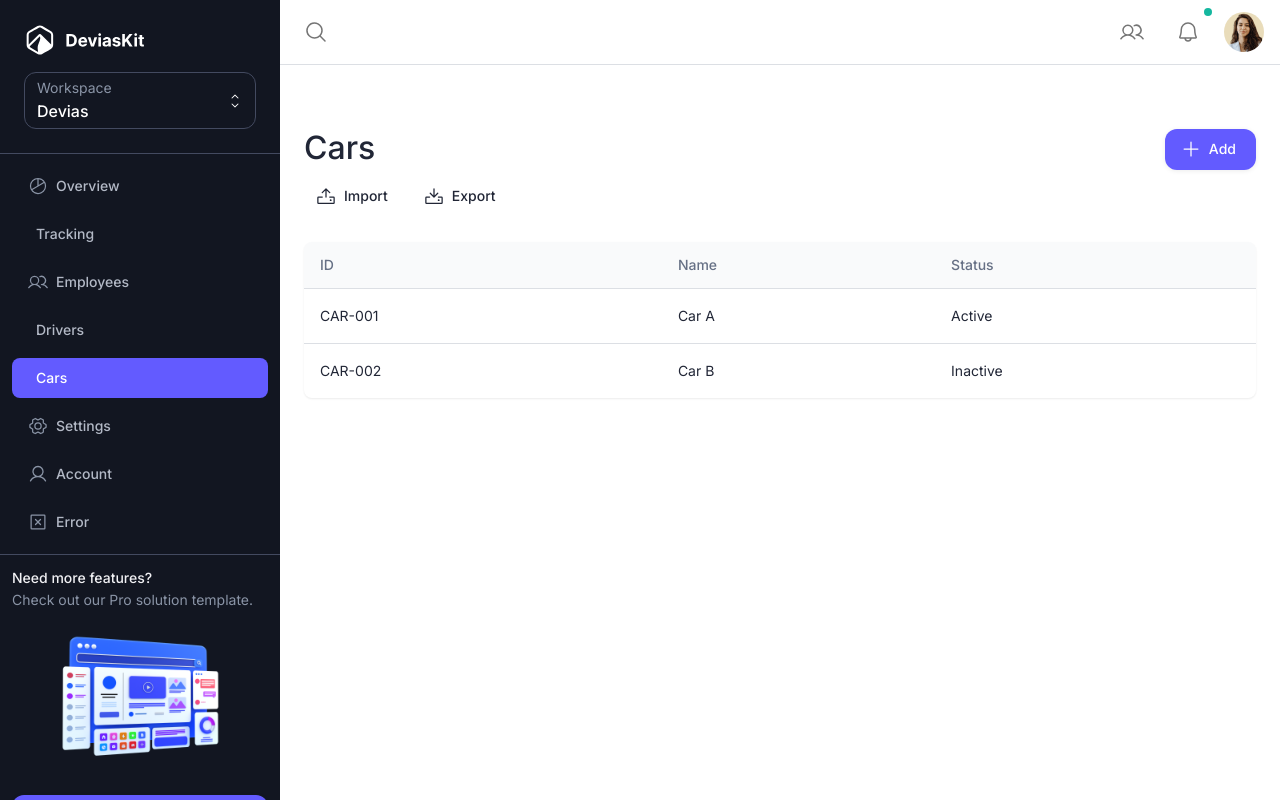
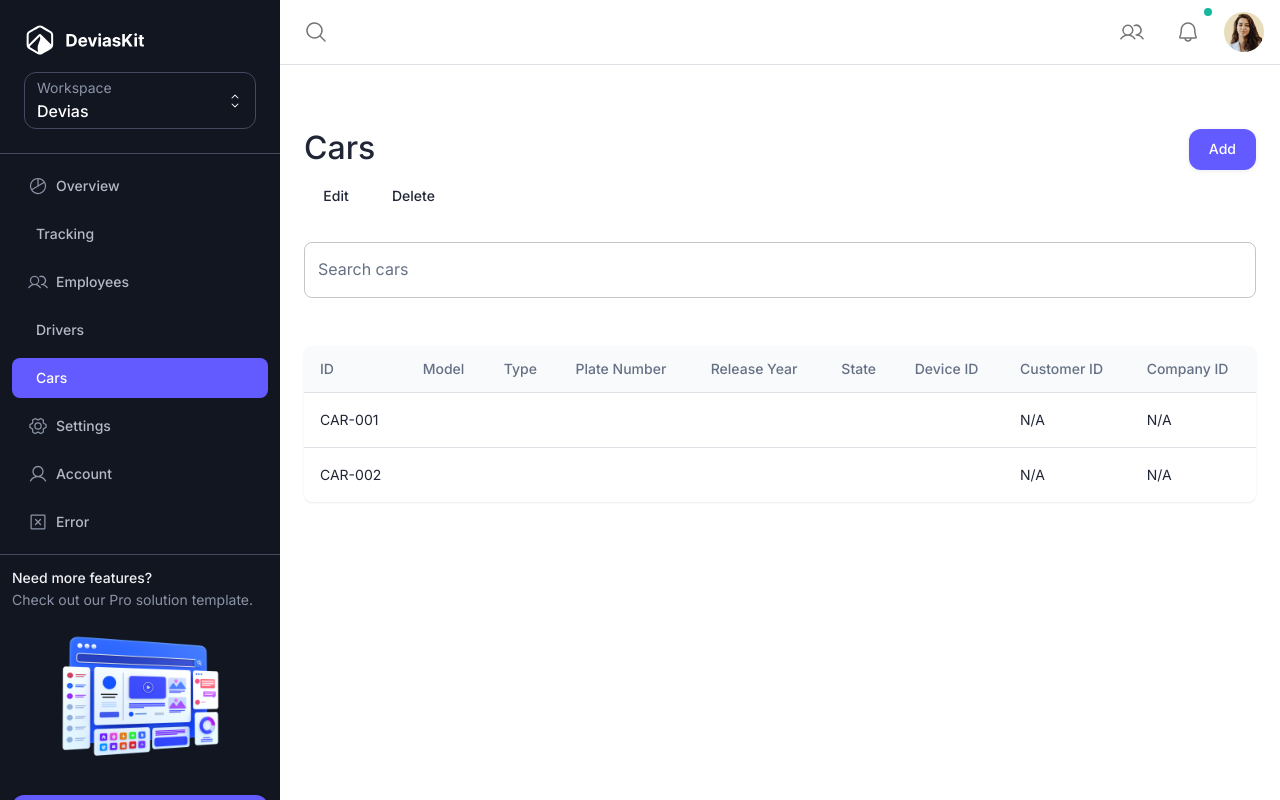
Before and after one commit to KauDriverAnalysis/Driving-Behavior-Analysis-System, a Next.js app in the folder material-kit-react-main/: page /dashboard/cars in a window 1280 px wide. Built offline with nearby package versions, Linux system fonts and the light colour scheme; no server answers; sample sign-in values are in the browser's storage.

Commit message:
modify the tables to matxh the database&adding searchbar to cars

```diff
--- a/material-kit-react-main/src/app/dashboard/cars/page.tsx
+++ b/material-kit-react-main/src/app/dashboard/cars/page.tsx
@@ -1,12 +1,9 @@
-// filepath: /c:/Users/Eyad/Documents/GitHub/Driving-Behavior-Analysis-System/qqq/Driving-Behavior-Analysis-System/material-kit-react-main/src/pages/dashboard/cars.tsx
 import * as React from 'react';
 import Stack from '@mui/material/Stack';
 import Typography from '@mui/material/Typography';
 import Button from '@mui/material/Button';
-import { Download as DownloadIcon } from '@phosphor-icons/react/dist/ssr/Download';
-import { Plus as PlusIcon } from '@phosphor-icons/react/dist/ssr/Plus';
-import { Upload as UploadIcon } from '@phosphor-icons/react/dist/ssr/Upload';
 import { CarsTable } from '@/components/dashboard/cars/CarsTable';
+import { CarsFilters } from '@/components/dashboard/cars/CarsFilters'; // Import the CarsFilters component
 
 const cars = [
   { id: 'CAR-001', name: 'Car A', status: 'Active' },
@@ -26,20 +23,25 @@ export default function Cars(): React.JSX.Element {
         <Stack spacing={1} sx={{ flex: '1 1 auto' }}>
           <Typography variant="h4">Cars</Typography>
           <Stack direction="row" spacing={1} sx={{ alignItems: 'center' }}>
-            <Button color="inherit" startIcon={<UploadIcon fontSize="var(--icon-fontSize-md)" />}>
-              Import
+            {/* Edit Button */}
+            <Button color="inherit">
+              Edit
             </Button>
-            <Button color="inherit" startIcon={<DownloadIcon fontSize="var(--icon-fontSize-md)" />}>
-              Export
+            {/* Delete Button */}
+            <Button color="inherit">
+              Delete
             </Button>
           </Stack>
         </Stack>
         <div>
-          <Button startIcon={<PlusIcon fontSize="var(--icon-fontSize-md)" />} variant="contained">
+          {/* Add Button */}
+          <Button variant="contained">
             Add
           </Button>
         </div>
       </Stack>
+      {/* Add the CarsFilters component */}
+      <CarsFilters />
       <CarsTable
         count={cars.length}
         page={page}
--- /dev/null
+++ b/material-kit-react-main/src/components/dashboard/cars/CarsFilters.tsx
@@ -0,0 +1,11 @@
+import * as React from 'react';
+import TextField from '@mui/material/TextField';
+import Box from '@mui/material/Box';
+
+export function CarsFilters(): React.JSX.Element {
+  return (
+    <Box sx={{ display: 'flex', justifyContent: 'space-between', mb: 3 }}>
+      <TextField label="Search cars" variant="outlined" fullWidth />
+    </Box>
+  );
+}
--- a/material-kit-react-main/src/components/dashboard/cars/CarsTable.tsx
+++ b/material-kit-react-main/src/components/dashboard/cars/CarsTable.tsx
@@ -9,8 +9,14 @@ import TableContainer from '@mui/material/TableContainer';
 
 interface Car {
   id: string;
-  name: string;
-  status: string;
+  model: string;
+  type: string;
+  plateNumber: string;
+  releaseYear: number;
+  state: string;
+  deviceId: string;
+  customerId?: string | null;
+  companyId?: string | null;
 }
 
 interface CarsTableProps {
@@ -20,23 +26,35 @@ interface CarsTableProps {
   rowsPerPage: number;
 }
 
-export function CarsTable({ rows, count, page, rowsPerPage }: CarsTableProps): React.JSX.Element {
+export function CarsTable({ rows }: CarsTableProps): React.JSX.Element {
   return (
     <TableContainer component={Paper}>
       <Table>
         <TableHead>
           <TableRow>
             <TableCell>ID</TableCell>
-            <TableCell>Name</TableCell>
-            <TableCell>Status</TableCell>
+            <TableCell>Model</TableCell>
+            <TableCell>Type</TableCell>
+            <TableCell>Plate Number</TableCell>
+            <TableCell>Release Year</TableCell>
+            <TableCell>State</TableCell>
+            <TableCell>Device ID</TableCell>
+            <TableCell>Customer ID</TableCell>
+            <TableCell>Company ID</TableCell>
           </TableRow>
         </TableHead>
         <TableBody>
           {rows.map((row) => (
             <TableRow key={row.id}>
               <TableCell>{row.id}</TableCell>
-              <TableCell>{row.name}</TableCell>
-              <TableCell>{row.status}</TableCell>
+              <TableCell>{row.model}</TableCell>
+              <TableCell>{row.type}</TableCell>
+              <TableCell>{row.plateNumber}</TableCell>
+              <TableCell>{row.releaseYear}</TableCell>
+              <TableCell>{row.state}</TableCell>
+              <TableCell>{row.deviceId}</TableCell>
+              <TableCell>{row.customerId || 'N/A'}</TableCell>
+              <TableCell>{row.companyId || 'N/A'}</TableCell>
             </TableRow>
           ))}
         </TableBody>
```
Also changed, not shown: material-kit-react-main/src/components/dashboard/drivers/DriversTable.tsx (+9 -11 lines), material-kit-react-main/src/components/dashboard/employee/employees-table.tsx (+8 -2 lines).
